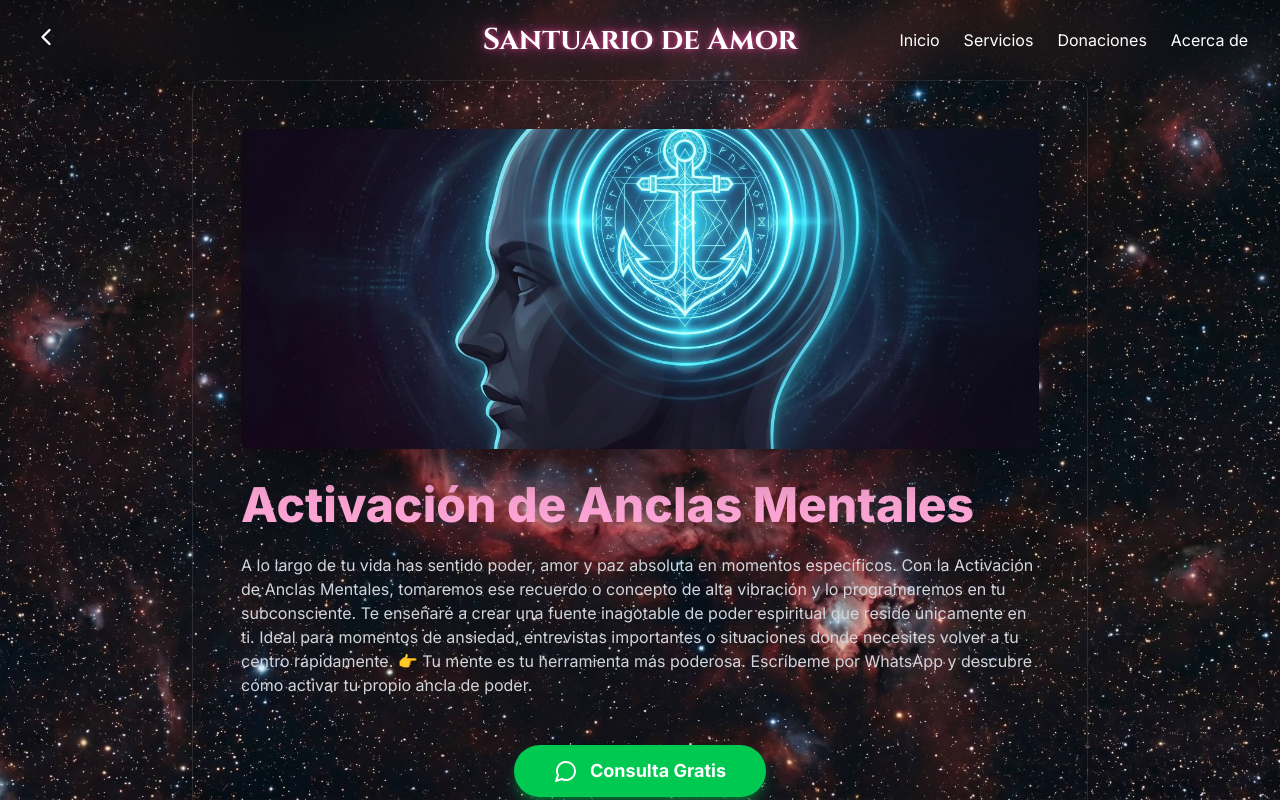
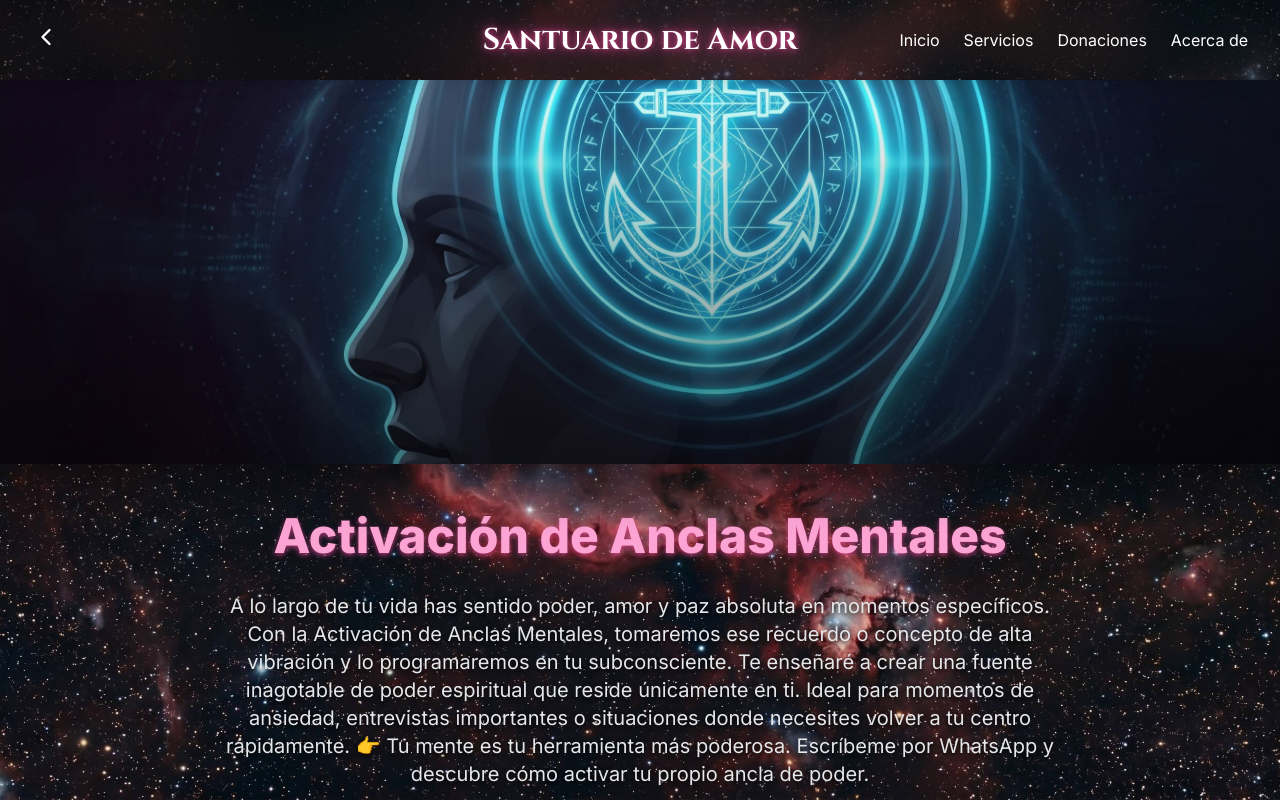
Before and after one commit to RacingAppHub/santuario-de-amor, a Next.js app: page /servicios/activacion-de-anclas-mentales in a window 1280 px wide. Shown: the top 800 px of the page. Built offline with nearby package versions, Linux system fonts and the light colour scheme.

Commit message:
refactor: Rediseña la plantilla de servicios para un layout más inmersivo y un estilo de texto unificado

```diff
--- a/app/servicios/[slug]/page.tsx
+++ b/app/servicios/[slug]/page.tsx
@@ -29,9 +29,10 @@ export default function ServicioPage({ params }: ServicioPageProps) {
 
   return (
     <div className="text-gray-200 min-h-screen pt-20">
-      <main className="container mx-auto px-6 pb-12">
-        <article className="max-w-4xl mx-auto border border-white/10 rounded-xl p-4 md:p-12">
-          <div className="relative w-full h-64 md:h-80 rounded-lg overflow-hidden shadow-2xl shadow-black/50 mb-8">
+      <main className="pb-12">
+        <article>
+          {/* IMAGEN FULL-WIDTH */}
+          <div className="relative w-full h-64 md:h-96 shadow-2xl shadow-black/50">
             <Image
               src={servicio.imageUrl}
               alt={`Imagen de ${servicio.title}`}
@@ -39,28 +40,30 @@ export default function ServicioPage({ params }: ServicioPageProps) {
               objectFit="cover"
               priority
             />
+            <div className="absolute inset-0 bg-gradient-to-t from-black/50 to-transparent"></div>
           </div>
 
-          <h1 className="text-4xl md:text-5xl font-extrabold text-pink-300 mb-6">
-            {servicio.title}
-          </h1>
+          {/* CONTENIDO CENTRADO PERO SIN MÁRGENES GLOBALES */}
+          <div className="max-w-4xl mx-auto px-6 py-12 text-center">
+            <h1 className="text-4xl md:text-5xl font-extrabold text-pink-300 mb-8 [text-shadow:0_2px_5px_rgba(236,72,153,0.7)]">
+              {servicio.title}
+            </h1>
 
-          <div className="prose prose-lg max-w-none text-gray-300">
-            <p>{servicio.longDescription}</p>
-          </div>
+            <p className="text-xl text-gray-200 mb-12 [text-shadow:0_2px_4px_rgba(0,0,0,0.8)] text-left md:text-center">
+              {servicio.longDescription}
+            </p>
 
-          <div className="mt-12 text-center">
             <button
               onClick={() => setModalOpen(true)}
-              className="inline-flex items-center justify-center bg-green-500 text-white text-lg font-bold px-10 py-3 rounded-full shadow-lg shadow-green-500/40 hover:bg-green-600 transition-all duration-300 transform hover:scale-105"
+              className="inline-flex items-center justify-center bg-green-500 text-white text-lg font-bold px-10 py-4 rounded-full shadow-lg shadow-green-500/40 hover:bg-green-600 transition-all duration-300 transform hover:scale-105"
             >
               <MessageCircle className="w-6 h-6 mr-3" />
-              Consulta Gratis
+              Iniciar Consulta Gratuita
             </button>
           </div>
         </article>
 
-        <section className="max-w-5xl mx-auto mt-20 pt-10 border-t border-white/10">
+        <section className="max-w-5xl mx-auto mt-16 pt-10 px-6 border-t border-white/10">
           <h2 className="text-3xl font-bold text-center text-pink-300 mb-10">
             Explora Otros Rituales
           </h2>
```
